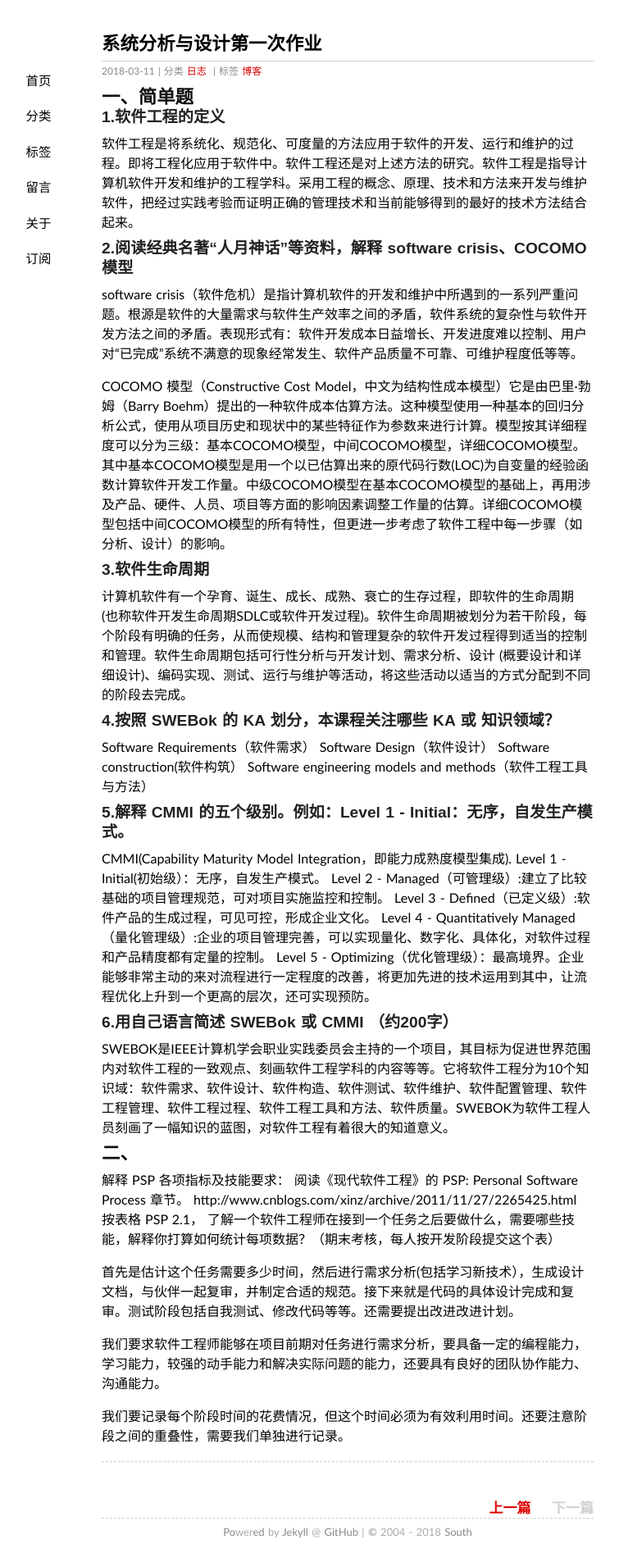
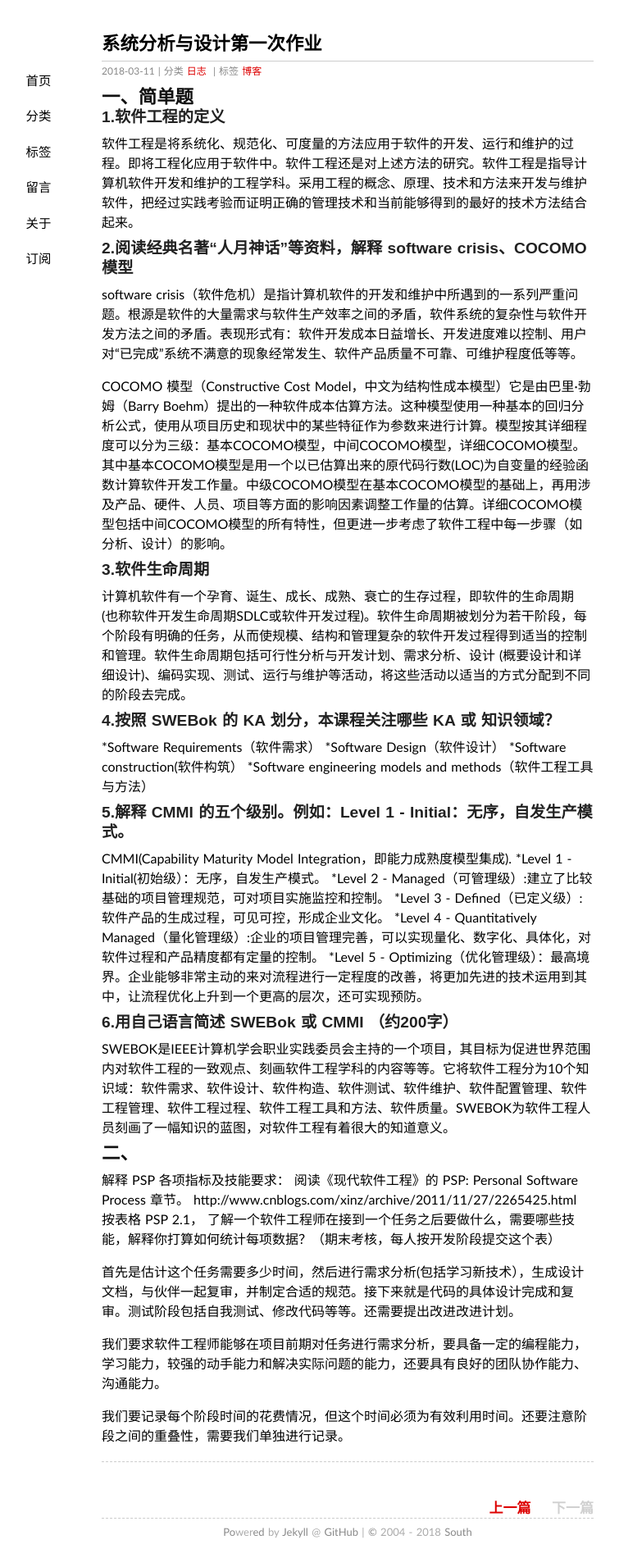
Before and after one commit to south270/south270.github.io, a Jekyll site: the page built from _posts/2018-3-11-first-homework.md, in a window 1280 px wide. Shown: the whole page at 82% size, without its empty margins (216-971 px from the left). Built offline with Jekyll 4.4.1, drawn with Linux system fonts in a browser that asks for light colours; comment, search, counter and statistics services are not loaded.

```diff
--- a/_posts/2018-3-11-first-homework.md
+++ b/_posts/2018-3-11-first-homework.md
@@ -15,18 +15,18 @@ COCOMO 模型（Constructive Cost Model，中文为结构性成本模型）它
 ### 3.软件生命周期
 计算机软件有一个孕育、诞生、成长、成熟、衰亡的生存过程，即软件的生命周期 (也称软件开发生命周期SDLC或软件开发过程)。软件生命周期被划分为若干阶段，每个阶段有明确的任务，从而使规模、结构和管理复杂的软件开发过程得到适当的控制和管理。软件生命周期包括可行性分析与开发计划、需求分析、设计 (概要设计和详细设计)、编码实现、测试、运行与维护等活动，将这些活动以适当的方式分配到不同的阶段去完成。
 ### 4.按照 SWEBok 的 KA 划分，本课程关注哪些 KA 或 知识领域？
-Software Requirements（软件需求）
-Software Design（软件设计）
-Software construction(软件构筑）
-Software engineering models and methods（软件工程工具与方法）
+*Software Requirements（软件需求）
+*Software Design（软件设计）
+*Software construction(软件构筑）
+*Software engineering models and methods（软件工程工具与方法）
 
 ### 5.解释 CMMI 的五个级别。例如：Level 1 - Initial：无序，自发生产模式。
 CMMI(Capability Maturity Model Integration，即能力成熟度模型集成).
-Level 1 - Initial(初始级）：无序，自发生产模式。
-Level 2 - Managed（可管理级）:建立了比较基础的项目管理规范，可对项目实施监控和控制。
-Level 3 - Defined（已定义级）:软件产品的生成过程，可见可控，形成企业文化。
-Level 4 - Quantitatively Managed（量化管理级）:企业的项目管理完善，可以实现量化、数字化、具体化，对软件过程和产品精度都有定量的控制。
-Level 5 - Optimizing（优化管理级）：最高境界。企业能够非常主动的来对流程进行一定程度的改善，将更加先进的技术运用到其中，让流程优化上升到一个更高的层次，还可实现预防。
+*Level 1 - Initial(初始级）：无序，自发生产模式。
+*Level 2 - Managed（可管理级）:建立了比较基础的项目管理规范，可对项目实施监控和控制。
+*Level 3 - Defined（已定义级）:软件产品的生成过程，可见可控，形成企业文化。
+*Level 4 - Quantitatively Managed（量化管理级）:企业的项目管理完善，可以实现量化、数字化、具体化，对软件过程和产品精度都有定量的控制。
+*Level 5 - Optimizing（优化管理级）：最高境界。企业能够非常主动的来对流程进行一定程度的改善，将更加先进的技术运用到其中，让流程优化上升到一个更高的层次，还可实现预防。
 
 ### 6.用自己语言简述 SWEBok 或 CMMI （约200字）
 
```
